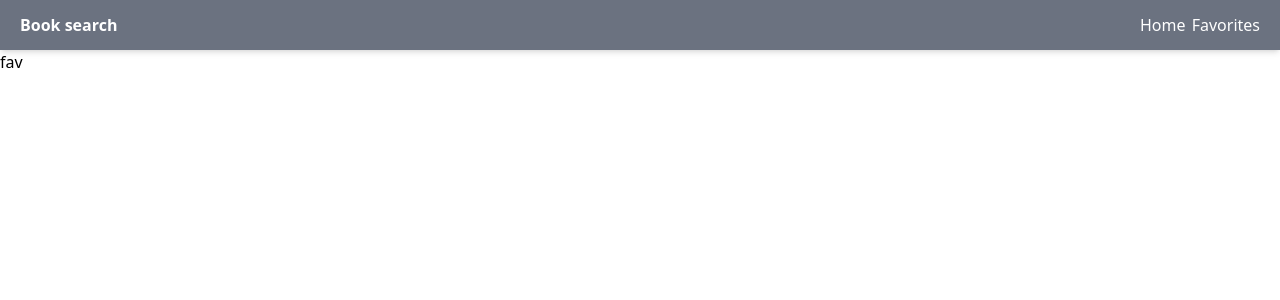
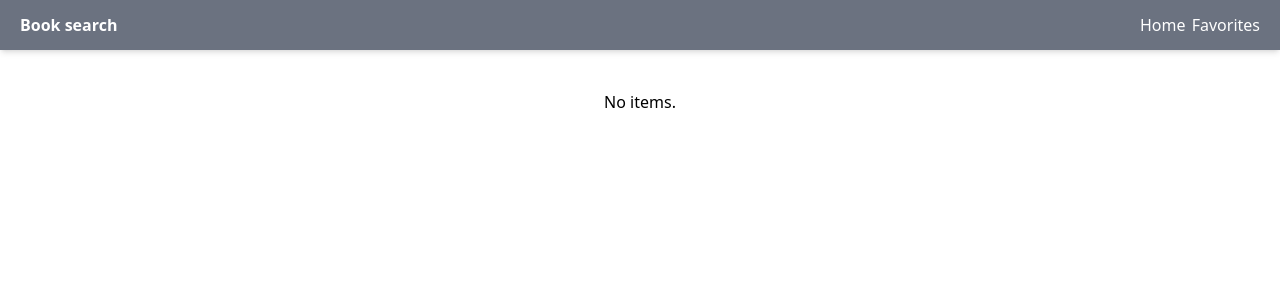
Before and after one commit to AntonChanin/react-redux-tailwind, a React (Create React App) app: page /favorites in a window 1280 px wide. Shown: the top 300 px of the page. Built offline with nearby package versions, Linux system fonts and the light colour scheme.

Commit message:
фавориты wip

```diff
--- /dev/null
+++ b/src/components/BookCard.tsx
@@ -0,0 +1,64 @@
+import React, { FC, useState } from 'react';
+import useActions from '../hooks/action';
+import useAppSelector from '../hooks/redux';
+import { BookModel } from '../models';
+
+type Props = {
+  seed?: string;
+  model: BookModel;
+}
+
+const BookCard: FC<Props> = (props) => {
+  const { seed, model } = props;
+  const { id, title, author, genre, description, isbn, image, published, publisher } = model;
+
+  const { addFavorite, removeFavorite } = useActions();
+  const { favorites } = useAppSelector(state => state.faker);
+
+  const [isFav, setFav] = useState(favorites.includes(`${seed}__${id}`));
+
+
+  const addToFavorite = (event: React.MouseEvent<HTMLButtonElement>) => {
+    event.preventDefault();
+
+    addFavorite(`${seed}__${id}`);
+    setFav(true);
+  }
+
+  const removeFromFavorite = (event: React.MouseEvent<HTMLButtonElement>) => {
+    event.preventDefault();
+
+    removeFavorite(`${seed}__${id}`);
+    setFav(false);
+  }
+
+  return (
+    <div
+      className="border py-3 px-5 rounded mb-2 hover:shadow-md hover:bg-gray-100 transition-all"
+    >
+      <h2 className="text-lg font-bold">{title}</h2>
+      <p className="text-sm">
+        Author: <span className="font-bold mr-2">{author}</span>
+        Genre: <span className="font-bold">{genre}</span>
+      </p>
+      <div className="flex">
+        <p className="text-sm font-thin">{description}</p>
+        <img className="m-auto w-[150px] h-[200px]" alt="" src={image} />
+      </div>
+      {seed && !isFav && <button
+        className="py-2 px-4 bg-yellow-400 mr-2 rounded hover:shadow-md transition-all"
+        onClick={addToFavorite}
+      >
+        Add
+      </button>}
+      {isFav && <button
+        className="py-2 px-4 bg-red-400 rounded hover:shadow-md transition-all"
+        onClick={removeFromFavorite}
+      >
+        Remove
+      </button>}
+    </div>
+  );
+};
+
+export default BookCard;
--- /dev/null
+++ b/src/hooks/action.ts
@@ -0,0 +1,16 @@
+import { bindActionCreators } from '@reduxjs/toolkit';
+import { useDispatch } from 'react-redux';
+
+import { fakerActions } from '../store/fakerApi/faker.slice';
+
+const actions = {
+  ...fakerActions
+};
+
+const useActions = () => {
+  const dispatch = useDispatch();
+
+  return bindActionCreators(actions, dispatch);
+}
+
+export default useActions;
--- /dev/null
+++ b/src/hooks/redux.ts
@@ -0,0 +1,6 @@
+import { TypedUseSelectorHook, useSelector } from 'react-redux';
+import { RootState } from '../store';
+
+const useAppSelector: TypedUseSelectorHook<RootState> = useSelector;
+
+export default useAppSelector;
--- a/src/models/index.ts
+++ b/src/models/index.ts
@@ -1,3 +1,3 @@
-import { ServerResponse, DataRow } from './models';
+import { ServerResponse, BookModel } from './models';
 
-export type { ServerResponse, DataRow };
+export type { ServerResponse, BookModel };
--- a/src/models/models.ts
+++ b/src/models/models.ts
@@ -1,4 +1,4 @@
-export type DataRow = {
+export type BookModel = {
   id: number;
   title: string;
   author: string;
--- a/src/pages/FavoritesPage.tsx
+++ b/src/pages/FavoritesPage.tsx
@@ -1,7 +1,44 @@
-import React, { FC } from 'react';
+import React, { FC, Fragment, useEffect, useState } from 'react';
+import BookCard from '../components/BookCard';
+import useAppSelector from '../hooks/redux';
+import { BookModel } from '../models';
+import { useLazySearchUsersQuery } from '../store/fakerApi/faker.api';
 
 const FavoritesPage: FC = () => {
-  return (<div>fav</div>);
+  const { favorites } = useAppSelector(state => state.faker);
+  const [featchBook, { data: models, isLoading, isError }] = useLazySearchUsersQuery();
+  const [books, setBooks] = useState<{ fav: string, model?: BookModel }[]>([]);
+
+  useEffect(() => {
+     const favoritesBook = favorites.map(
+      (fav) => {
+        const seedAndId = fav.split('__');
+        const seed = seedAndId[0];
+        const id = Number(seedAndId[1]);
+        const model = models?.[id];
+
+        featchBook(seed);
+
+        return ({ fav, model });
+      });
+      setBooks(favoritesBook);
+  }, [favorites]);
+
+  return (
+    <div className="flex justify-center pt-10 mx-auto h-screen w-screen">
+      {isError && <p className="text-center text-red-600">Something went wrong...</p>}
+      {favorites.length === 0 ? (
+        <p className="text-center">No items.</p>
+      ) : (
+        <ul className="list-none">
+          {!isLoading && books.map(({fav, model }) =>  (
+            <Fragment key={fav}>{ model && <BookCard {...{ model }} />}</Fragment>
+          ))}
+        </ul>
+      )}
+
+    </div>
+  );
 };
 
 export default FavoritesPage;
--- a/src/pages/HomePage.tsx
+++ b/src/pages/HomePage.tsx
@@ -1,4 +1,5 @@
 import React, { FC, useEffect, useState } from 'react';
+import BookCard from '../components/BookCard';
 import useDebounce from '../hooks/debounce';
 import { useSearchUsersQuery } from '../store/fakerApi/faker.api';
 
@@ -15,11 +16,15 @@ const HomePage: FC = () => {
     setDropdown(!!debounced.length);
   }, [debounced, books]);
 
+  const clickHandler = (newSearch: string) => {
+    setSearch(newSearch);
+  };
+
   return (
     <div className="flex justify-center pt-10 mx-auto h-screen w-screen">
-      {isError && <p className="text-center text-red-600">Something went wrong...</p>}
+      <div className="flex flex-col max-w-[615px]">
         <div className="flex items-baseline">
-          <h3>Seed</h3>
+          <h3 className="mr-5">Seed</h3>
           <div className="relative w-[560px]">
             <input
               type="text"
@@ -30,16 +35,37 @@ const HomePage: FC = () => {
             />
             {
               dropdown && <ul className="list-none absolute top-[42px] left-0 right-0 max-h-[200px] shadow-md bg-white overflow-y-scroll">
-                {isLoading ? (
+                {!debounced ? (
                   <p className="text-center">Loading...</p>
                 ) : (
-                  books?.map(({ id, author, title }) => (<li key={`${id}_${author}`} className="py-2 px-4 hover:bg-gray-100 transition-colors cursor-pointer">{title}</li>))
+                  Array.from(Array(10).keys()).map((value) => value + +debounced - 5).map((newSearch, index) => (
+                    <li
+                      key={`${index}_${newSearch}`}
+                      className="py-2 px-4 hover:bg-gray-100 transition-colors cursor-pointer"
+                      onClick={() => clickHandler(`${newSearch}`)}
+                    >
+                      {newSearch}
+                    </li>
+                  ))
                 )}
               </ul>
             }
           </div>
         </div>
-
+        <div className="container">
+          {isError && <p className="text-center text-red-600">Something went wrong...</p>}
+          {isLoading &&  <p className="text-center">Loading...</p>}
+          {books ? (
+            books.map(
+              (book) => (
+                debounced && <BookCard key={`${book.id}__${book.author}`} {...{ seed: debounced, model: book }} />
+              )
+            )
+          ) : (
+            <p className="text-center">Book not found...</p>
+          )}
+        </div>
+      </div>
     </div>
   );
 };
--- a/src/store/fakerApi/faker.api.ts
+++ b/src/store/fakerApi/faker.api.ts
@@ -1,5 +1,5 @@
 import { createApi, fetchBaseQuery } from '@reduxjs/toolkit/query/react';
-import { ServerResponse, DataRow } from '../../models';
+import { ServerResponse, BookModel } from '../../models';
 
 export const githubApi = createApi({
   reducerPath: 'faker/api',
@@ -8,7 +8,7 @@ export const githubApi = createApi({
   }),
   refetchOnFocus: true,
   endpoints: build => ({
-    searchUsers: build.query<DataRow[], string>({
+    searchUsers: build.query<BookModel[], string>({
       query: (search: string) => ({
         url: 'books',
         params: {
@@ -17,9 +17,9 @@ export const githubApi = createApi({
           '_seed': search,
         },
       }),
-      transformResponse: (response: ServerResponse<DataRow>) => response.data,
+      transformResponse: (response: ServerResponse<BookModel>) => response.data,
     }),
   }),
 });
 
-export const { useSearchUsersQuery } = githubApi;
+export const { useSearchUsersQuery, useLazySearchUsersQuery } = githubApi;
--- /dev/null
+++ b/src/store/fakerApi/faker.slice.ts
@@ -0,0 +1,28 @@
+import { createSlice, PayloadAction } from "@reduxjs/toolkit";
+
+type FakerState = {
+  favorites: string[];
+}
+
+const LS_FAV_KEY = 'rfk';
+
+const initialState: FakerState = {
+  favorites: JSON.parse(localStorage.getItem(LS_FAV_KEY) ?? '[]'),
+}
+
+export const fakerSlice = createSlice({
+  name: 'faker',
+  initialState,
+  reducers: {
+    addFavorite(state, action: PayloadAction<string>) {
+      state.favorites.push(action.payload);
+      localStorage.setItem(LS_FAV_KEY, JSON.stringify(state.favorites));
+    },
+    removeFavorite(state, action: PayloadAction<string>) {
+      state.favorites = state.favorites.filter(f => f !== action.payload);
+      localStorage.setItem(LS_FAV_KEY, JSON.stringify(state.favorites));
+    },
+  },
+});
+
+export const { actions: fakerActions, reducer: fakerReducer } = fakerSlice;
--- a/src/store/index.ts
+++ b/src/store/index.ts
@@ -1,12 +1,16 @@
 import { configureStore } from '@reduxjs/toolkit';
 import { setupListeners } from '@reduxjs/toolkit/dist/query';
 import { githubApi } from './fakerApi/faker.api';
+import { fakerReducer } from './fakerApi/faker.slice';
 
 export const store = configureStore({
   reducer: {
     [githubApi.reducerPath]: githubApi.reducer,
+    faker: fakerReducer,
   },
   middleware: (getDefaultMiddleware) => getDefaultMiddleware().concat(githubApi.middleware),
 });
 
 setupListeners(store.dispatch);
+
+export type RootState = ReturnType<typeof store.getState>;
```
